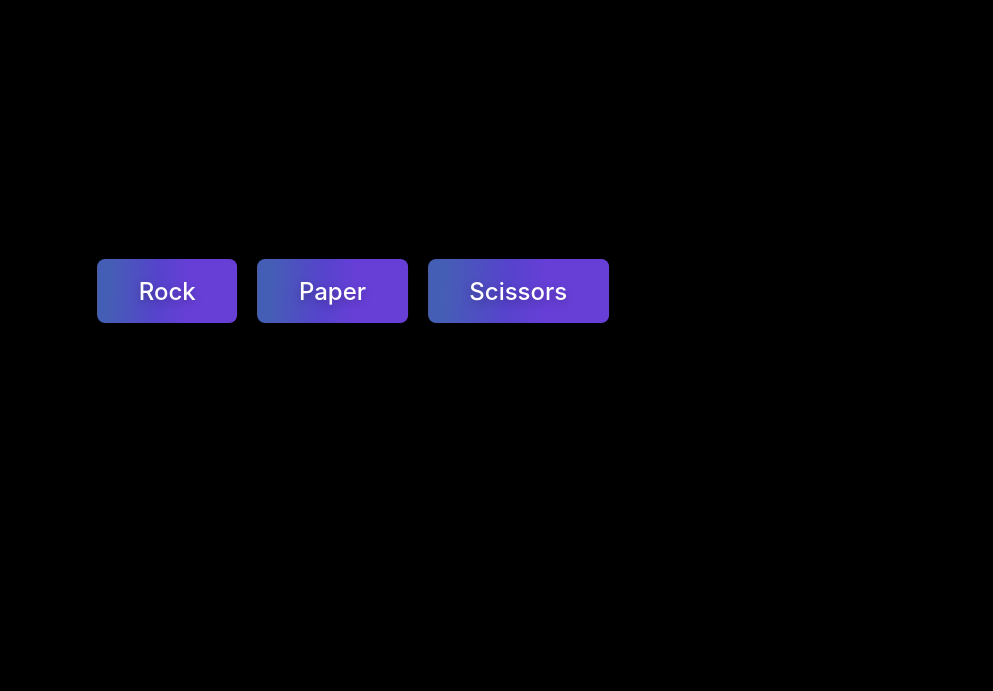
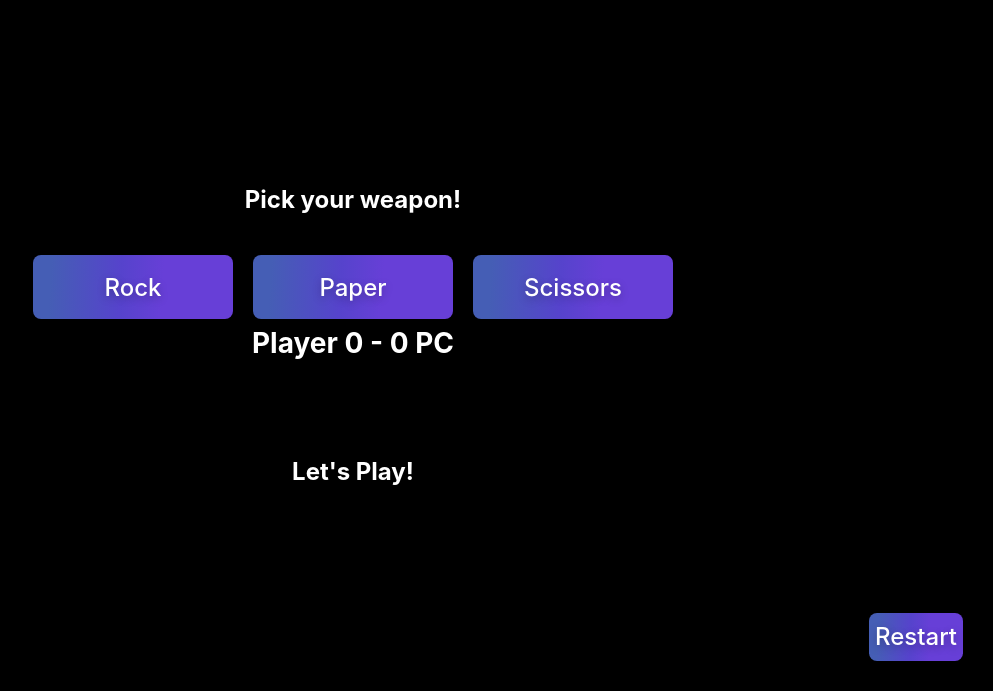
Before and after one commit to dimitrisx26/js-rps-game, a plain HTML site: page index.html in a window 1280 px wide. Shown: the part 109-800 px from the top of the page, without its empty margins (287-1280 px from the left). Drawn offline with Linux system fonts and the light colour scheme.

Commit message:
UI ready, not functionable yet

```diff
--- a/index.html
+++ b/index.html
@@ -4,15 +4,29 @@
     <meta charset="UTF-8">
     <meta http-equiv="X-UA-Compatible" content="IE=edge">
     <meta name="viewport" content="width=device-width, initial-scale=1.0">
-    <title>Rock-Paper-Scissors</title>
+    <title>Rock Paper Scissors</title>
     <link rel="stylesheet" href="./style.css">
 </head>
 <body>
+    <div class="container">
+        <div class="gnContainer">
+            <span class="gameName">Rock Paper Scissors</span>
+        </div>
+        <div class="weaponContainer">
+            <span class="weapon">Pick your weapon!</span>
+        </div>
+        <div class="btnContainer">
+            <button class="gameBtn" value="rock">Rock</button>
+            <button class="gameBtn" value="paper">Paper</button>
+            <button class="gameBtn" value="scissors">Scissors</button>
+        </div>
+        <div class="scoreContainer">
+            <span class="score">Player 0 - 0 PC</span>
+            <span class="result">Let's Play!</span>
+        </div>
 
-    <div class="container">
-        <button value="rock">Rock</button>
-        <button value="paper">Paper</button>
-        <button value="scissors">Scissors</button>
+
+        <button class="restart">Restart</button>
     </div>
 
     <script src="./script.js"></script>
--- a/script.js
+++ b/script.js
@@ -1,4 +1,4 @@
-const buttons = document.querySelectorAll("button");
+const buttons = document.querySelectorAll(".gameBtn");
 
 
 
--- a/style.css
+++ b/style.css
@@ -2,22 +2,53 @@ html,
 body {
     margin: 0;
     padding: 0;
+    height: 100%;
 }
 
 body {
     background-color: black;
+    color: #ffffff;
+    font-family: "Inter UI", "SF Pro Display", -apple-system, BlinkMacSystemFont,
+        "Segoe UI", Roboto, Oxygen, Ubuntu, Cantarell, "Open Sans", "Helvetica Neue",
+        sans-serif;
+    font-weight: 500;
 }
 
 .container {
     display: flex;
+    flex-direction: column;
     justify-content: center;
-    position: absolute;
-    top: 50%;
-    left: 50%;
-    transform: translate(-50%, -50%);
+    align-items: center;
+    height: 100%;
 }
 
-button {
+.gnContainer,
+.weaponContainer,
+.btnContainer,
+.scoreContainer {
+    flex-wrap: wrap;
+    margin: auto;
+    display: flex;
+    justify-content: center;
+    align-items: center;
+}
+
+.gameName, .weapon, .score, .result {
+    position: absolute;
+    font-weight: bold;
+}
+
+.gameName {
+    font-size: 36px;
+
+}
+
+.weapon {
+    margin-top: 15%;
+    font-size: 24px;
+}
+
+.btnContainer button {
     margin: 10px;
     background-image: linear-gradient(92.88deg,
             #455eb5 9.16%,
@@ -43,7 +74,58 @@ button {
         sans-serif;
 }
 
-button:hover {
+.btnContainer button:hover {
+    background: linear-gradient(92.88deg,
+            #455eb5 30.16%,
+            #5643cc 60.89%,
+            #673fd7 80.72%);
+    box-shadow: rgba(80, 63, 205, 0.5) 0 8px 35px;
+    transition-duration: 0.3s;
+}
+
+
+.scoreContainer {
+    display: flex;
+    flex-direction: column;
+    align-items: center;
+}
+
+.score {
+    margin-top: -20%;
+    font-size: 28px;
+}
+
+.result {
+    font-size: 24px;
+}
+
+.restart {
+    margin: auto 30px 30px auto;
+    background-image: linear-gradient(92.88deg,
+            #455eb5 9.16%,
+            #5643cc 43.89%,
+            #673fd7 64.72%);
+    border-radius: 8px;
+    border-style: none;
+    box-sizing: border-box;
+    color: #ffffff;
+    cursor: pointer;
+    flex-shrink: 0;
+    font-size: 24px;
+    font-weight: 500;
+    height: 3rem;
+    text-align: center;
+    text-shadow: rgba(0, 0, 0, 0.25) 0 3px 8px;
+    transition: all 0.5s;
+    user-select: none;
+    -webkit-user-select: none;
+    touch-action: manipulation;
+    font-family: "Inter UI", "SF Pro Display", -apple-system, BlinkMacSystemFont,
+        "Segoe UI", Roboto, Oxygen, Ubuntu, Cantarell, "Open Sans", "Helvetica Neue",
+        sans-serif;
+}
+
+.restart:hover {
     background: linear-gradient(92.88deg,
             #455eb5 30.16%,
             #5643cc 60.89%,
@@ -53,7 +135,7 @@ button:hover {
 }
 
 @media (min-width: 768px) {
-    button {
-        padding: 0 2.6rem;
+    .btnContainer button {
+        width: 200px;
     }
 }
```
